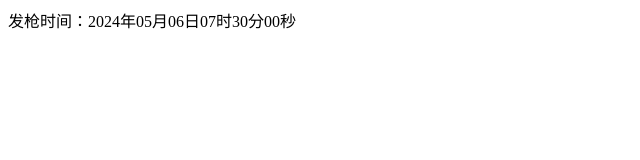
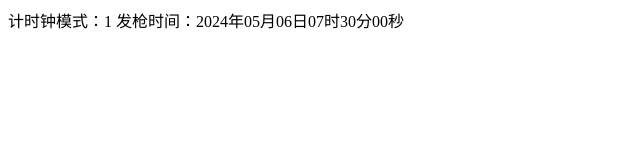
Before and after one commit to hnzpty/github, a plain HTML site: page index.html in a window 1280 px wide. Shown: the whole page, without its empty margins (0-640 px from the left). Drawn offline with Linux system fonts and the light colour scheme.

Commit message:
Add files via upload

```diff
--- a/index.html
+++ b/index.html
@@ -5,6 +5,7 @@
 		<title></title>
 	</head>
 	<body>
+		计时钟模式：1
 		发枪时间：2024年05月06日07时30分00秒
 	</body>
 </html>
```
